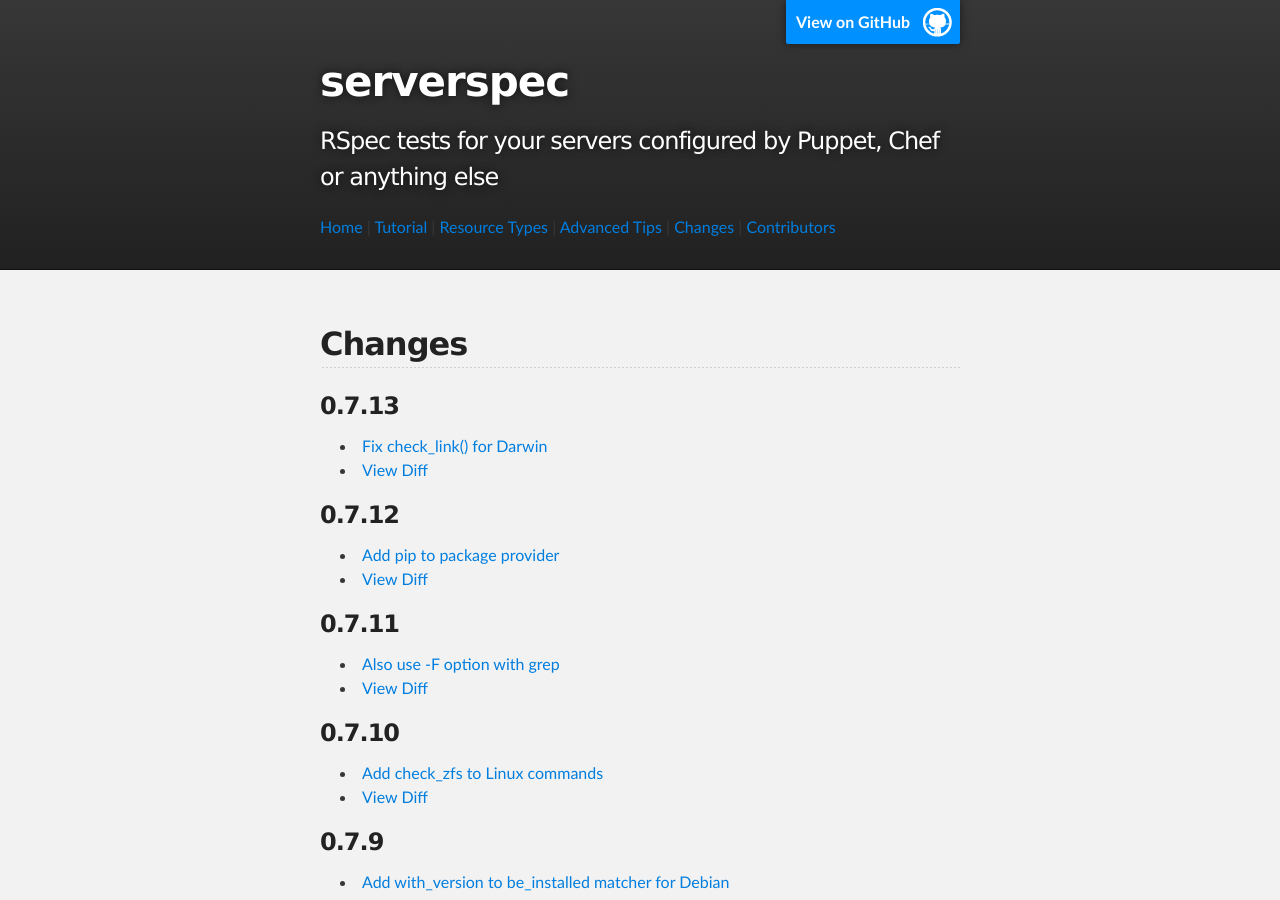
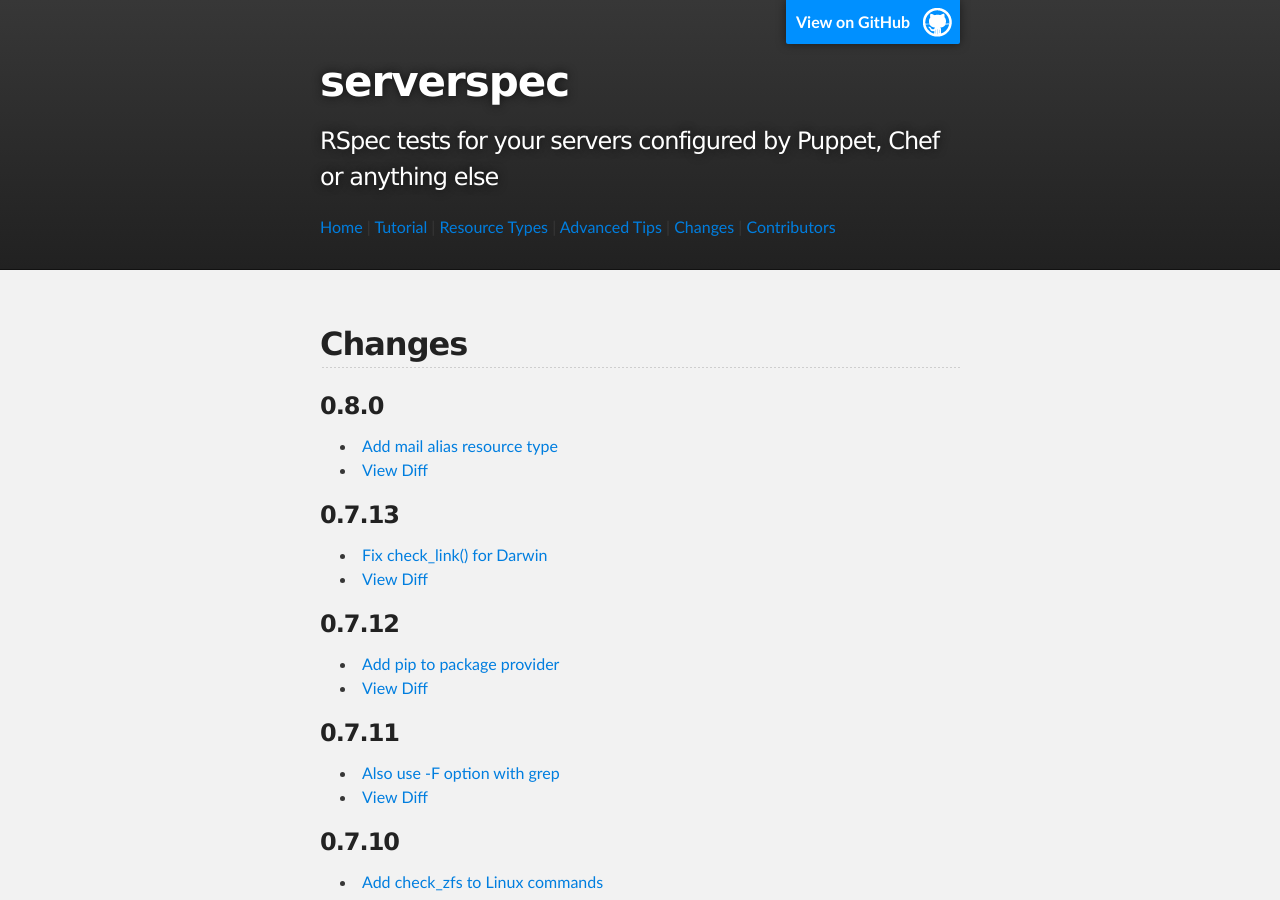
Before and after one commit to serverspec/serverspec.github.io, a Jekyll site: the page built from changes.md, in a window 1280 px wide and 900 px high. Built offline with Jekyll 4.4.1, drawn with Linux system fonts in a browser that asks for light colours; Markdown is read by kramdown in place of the engine named in the settings.

Commit message:
Add changes of v0.8.0

```diff
--- a/changes.md
+++ b/changes.md
@@ -4,6 +4,11 @@ title: Changes
 ---
 
 ## Changes
+
+### 0.8.0
+
+ * [Add mail alias resource type](https://github.com/serverspec/serverspec/pull/241)
+ * [View Diff](https://github.com/serverspec/serverspec/compare/v0.7.13...v0.8.0)
 
 ### 0.7.13
 
```
